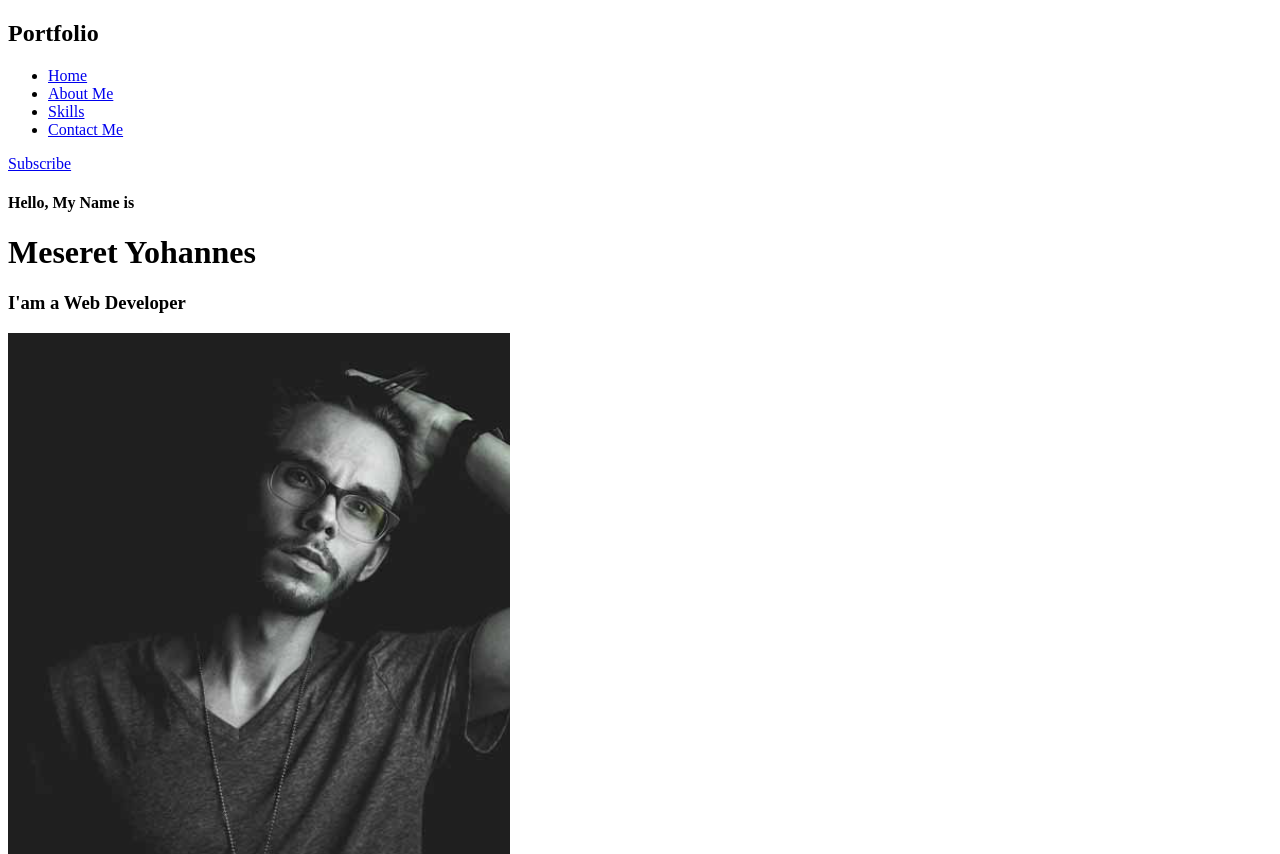
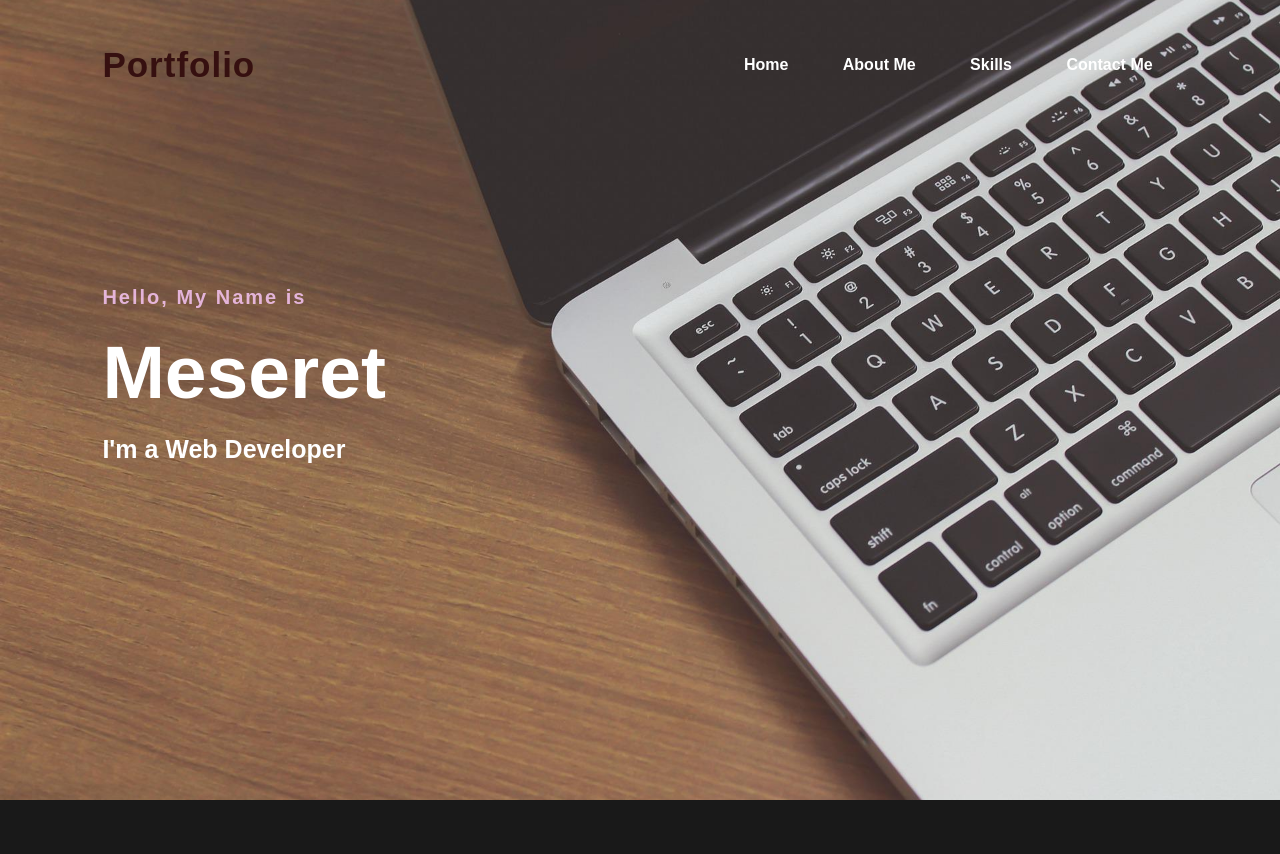
Before and after one commit to MYohannes3/Final-Project, a plain HTML site: page index.html in a window 1280 px wide. Shown: the top 854 px of the page. Drawn offline with Linux system fonts and the light colour scheme.

Commit message:
added some colors to home pages

```diff
--- a/index.html
+++ b/index.html
@@ -2,11 +2,10 @@
 <html>
 <head>
 	<title>Meseret Yohannes Porfolio</title>
-	<link rel="stylesheet" type="text/css" href="css/style.css">
+	<link rel="stylesheet" type="text/Css" href="Css/styles.css">
 
 </head>
 <body>
-	<!----hero Section start---->
 
 	<div class="hero">
 		<nav>
@@ -18,27 +17,17 @@
 				<li><a href="#contact1">Contact Me</a></li>
 			</ul>
 
-			<a href="#" class="btn">Subscribe</a>
+
 		</nav>
 
 		<div class="content">
 			<h4>Hello, My Name is</h4>
-			<h1>Meseret <span>Yohannes</span></h1>
-			<h3>I'am a Web Developer</h3>
-			<!--<div class="contact-form">
-				<form>
-					<input type="email" name="email" id="mail" placeholder="Enter Your Email">
-					<input type="text" name="FName" id="name" placeholder="Enter Your First Name">
-					<input type="text" name="LName" id="name" placeholder="Enter Your Last Name">
+			<h1>Meseret </h1>
+			<h3>I'm a Web Developer</h3>
 
-					<input type="submit" name="submit" value="Contact">
-
-				</form>
-			</div> ----->
 		</div>
 	</div>
 
-	<!----About section start---->
 	<section class="about" id="about1">
 		<div class="main">
 			<img src="img/main-img.png">
@@ -147,7 +136,7 @@
 
 	<!------footer --------->
 	<footer>
-		<p>Tahmid Ahmed</p>
+		<p>Meseret</p>
 		<p>For more HTML, CSS, and coding tutorial - please click on the link below to subscribe to my channel:</p>
 		<div class="social">
 			<a href="#"><i class="fab fa-facebook-f"></i></a>
```
